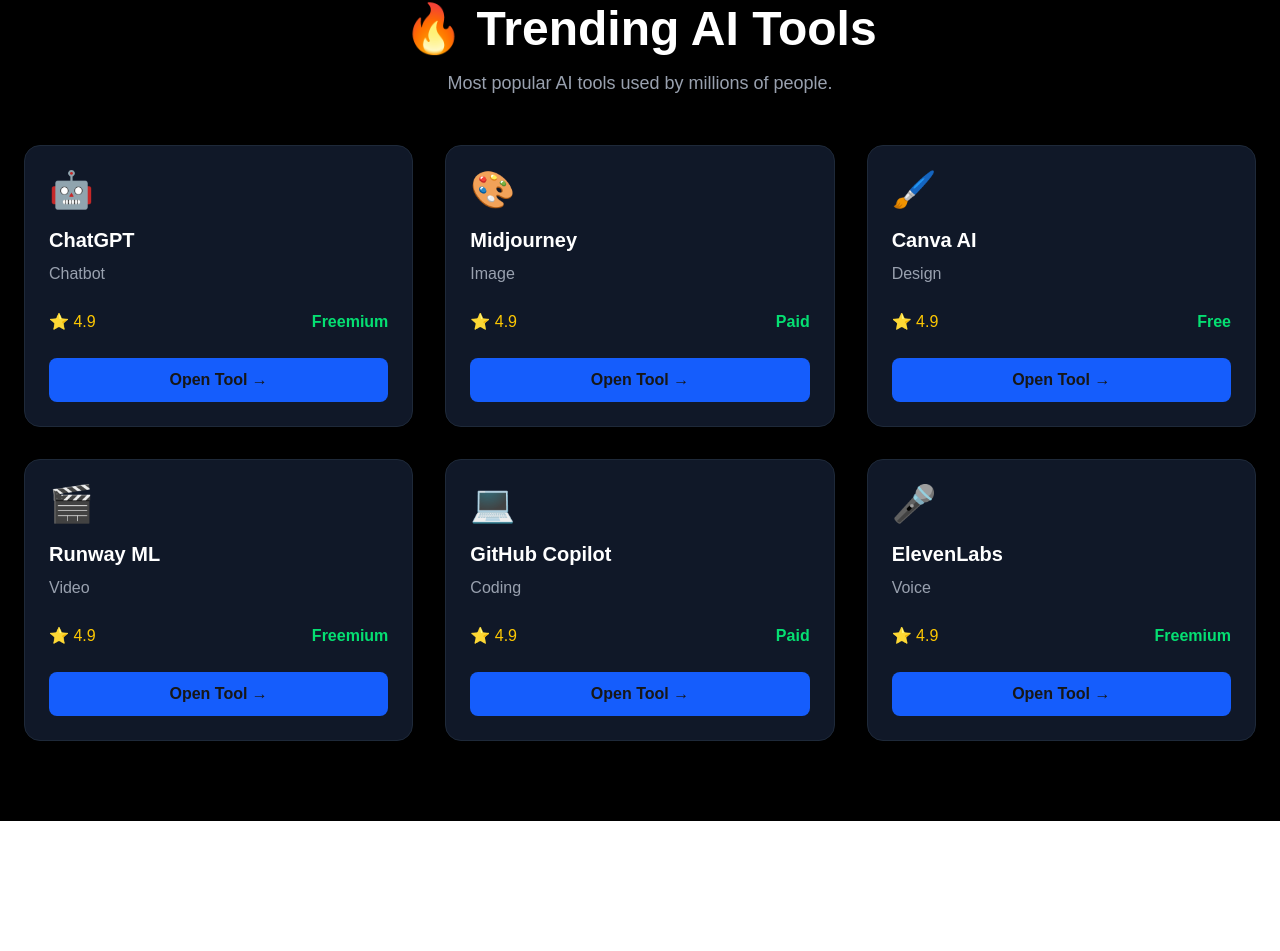
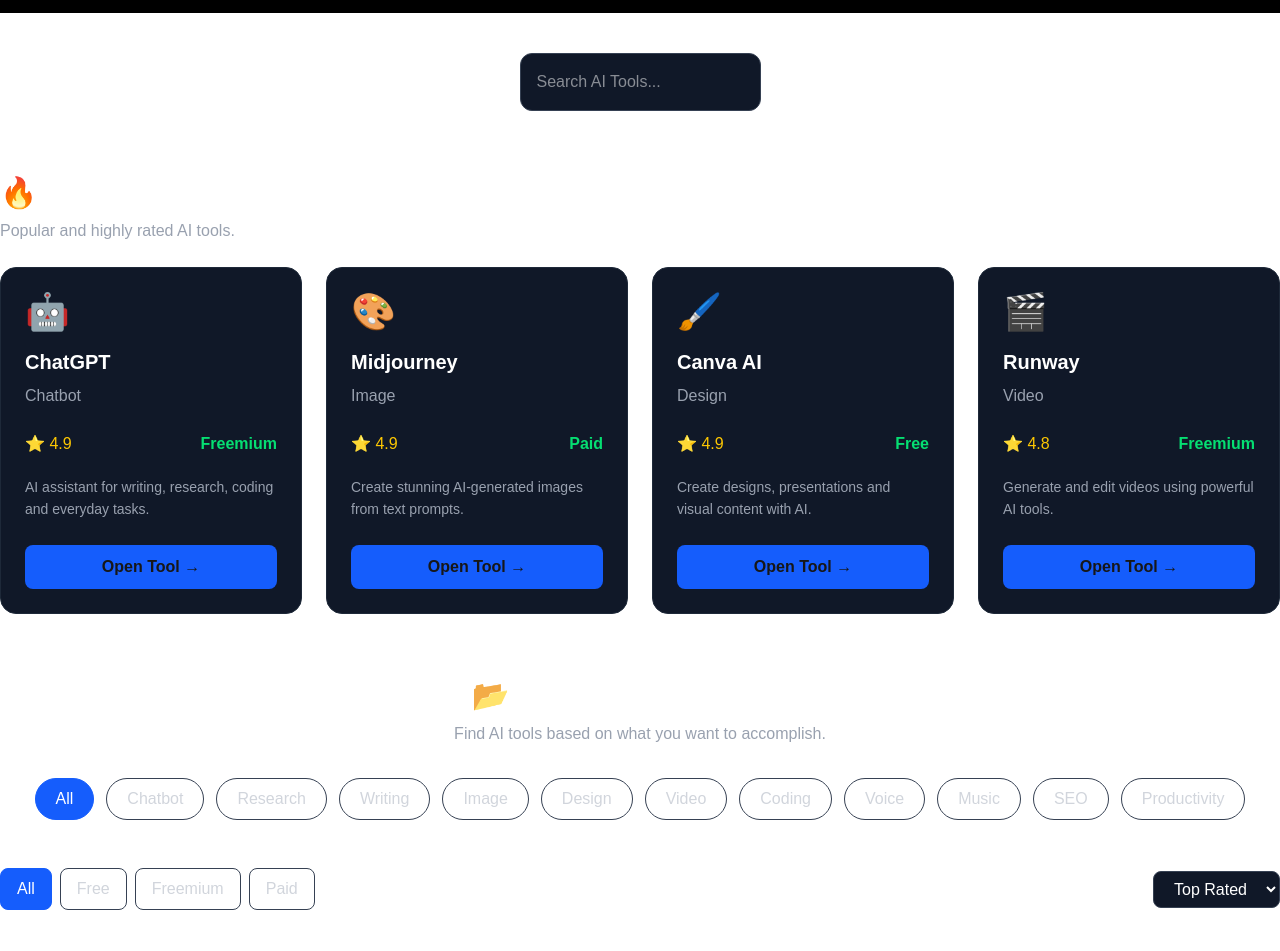
Before and after one commit to pankj00p00-dotcom/ai-tools, a Next.js app: page / in a window 1280 px wide. Shown: the part 1387-2338 px from the top of the page. Built offline with nearby package versions, Linux system fonts and the light colour scheme.

Commit message:
Improve SEO metadata

```diff
--- a/app/components/Hero.tsx
+++ b/app/components/Hero.tsx
@@ -1,7 +1,23 @@
+"use client";
+
+import Link from "next/link";
+import { useState } from "react";
 import ToolCard from "./ToolCard";
 import { tools } from "../data/tools";
 
 export default function Hero() {
+  const [search, setSearch] = useState("");
+
+  const searchResults = tools.filter((tool) =>
+    `${tool.name} ${tool.category} ${tool.description}`
+      .toLowerCase()
+      .includes(search.toLowerCase())
+  );
+
+  const displayedTools = search
+    ? searchResults.slice(0, 4)
+    : tools.slice(0, 4);
+
   return (
     <main className="min-h-screen bg-black text-white flex flex-col items-center px-6 pt-28 pb-20">
 
@@ -30,27 +46,45 @@ export default function Hero() {
       {/* Search */}
       <input
         type="text"
+        value={search}
+        onChange={(e) => setSearch(e.target.value)}
         placeholder="Search AI Tools..."
-        className="w-full max-w-xl rounded-xl border border-gray-700 bg-gray-900 p-4 text-white mt-8"
+        className="w-full max-w-xl rounded-xl border border-gray-700 bg-gray-900 p-4 text-white mt-8 outline-none focus:border-blue-500"
       />
 
-      {/* Featured Tools */}
+      {/* Results */}
       <div className="grid grid-cols-1 md:grid-cols-2 gap-6 mt-12 max-w-5xl mx-auto w-full">
 
-        {tools.slice(0, 4).map((tool) => (
+        {displayedTools.length > 0 ? (
+          displayedTools.map((tool) => (
             <ToolCard
               key={tool.id}
               icon={tool.icon}
               title={tool.name}
-            slug={tool.slug}
               category={tool.category}
               price={tool.pricing}
               rating={tool.rating.toString()}
               description={tool.description}
+              url={tool.url}
             />
-        ))}
+          ))
+        ) : (
+          <p className="text-gray-400 text-center col-span-full">
+            No AI tool found.
+          </p>
+        )}
 
       </div>
+
+      {/* View More */}
+      {!search && (
+        <Link
+          href="/tools"
+          className="mt-10 bg-blue-600 hover:bg-blue-700 px-8 py-3 rounded-xl font-semibold transition"
+        >
+          View More AI Tools →
+        </Link>
+      )}
 
     </main>
   );
--- a/app/components/ToolCard.tsx
+++ b/app/components/ToolCard.tsx
@@ -1,23 +1,21 @@
-import Link from "next/link";
-
 type ToolCardProps = {
   icon: string;
   title: string;
-  slug: string;
   category: string;
   price: string;
   description?: string;
   rating?: string;
+  url: string;
 };
 
 export default function ToolCard({
   icon,
   title,
-  slug,
   category,
   price,
   description,
   rating = "4.9",
+  url,
 }: ToolCardProps) {
   return (
     <div className="bg-gray-900 border border-gray-800 rounded-2xl p-6 hover:border-blue-500 hover:-translate-y-1 transition-all duration-300">
@@ -55,13 +53,15 @@ export default function ToolCard({
         </p>
       )}
 
-      {/* Button */}
-      <Link
-        href={`/tools/${slug}`}
-        className="block text-center mt-6 w-full bg-blue-600 hover:bg-blue-700 rounded-lg py-2.5 font-semibold transition"
+      {/* Direct Tool Button */}
+      <a
+        href={url}
+        target="_blank"
+        rel="noopener noreferrer"
+        className="mt-6 w-full bg-blue-600 hover:bg-blue-700 rounded-lg py-2.5 font-semibold transition flex items-center justify-center"
       >
         Open Tool →
-      </Link>
+      </a>
 
     </div>
   );
--- a/app/components/ToolSearch.tsx
+++ b/app/components/ToolSearch.tsx
@@ -1,6 +1,6 @@
 "use client";
 
-import { useState } from "react";
+import { useEffect, useState } from "react";
 import ToolCard from "./ToolCard";
 import { tools } from "../data/tools";
 
@@ -23,7 +23,6 @@ export default function ToolSearch() {
     "Music",
     "SEO",
     "Productivity",
-
   ];
 
   const pricingOptions = [
@@ -33,8 +32,120 @@ export default function ToolSearch() {
     "Paid",
   ];
 
+  // Read filters from URL
+  useEffect(() => {
+    const params = new URLSearchParams(window.location.search);
+
+    const searchQuery = params.get("search");
+    const categoryQuery = params.get("category");
+    const pricingQuery = params.get("pricing");
+    const sortQuery = params.get("sort");
+
+    if (searchQuery) {
+      setSearch(searchQuery);
+    }
+
+    if (categoryQuery && categories.includes(categoryQuery)) {
+      setCategory(categoryQuery);
+    }
+
+    if (pricingQuery && pricingOptions.includes(pricingQuery)) {
+      setPricing(pricingQuery);
+    }
+
+    if (
+      sortQuery &&
+      ["Top Rated", "Name A-Z", "Name Z-A"].includes(sortQuery)
+    ) {
+      setSort(sortQuery);
+    }
+  }, []);
+
+  // Update URL
+  const updateURL = (
+    newSearch: string,
+    newCategory: string,
+    newPricing: string,
+    newSort: string
+  ) => {
+    const params = new URLSearchParams();
+
+    if (newSearch.trim()) {
+      params.set("search", newSearch.trim());
+    }
+
+    if (newCategory !== "All") {
+      params.set("category", newCategory);
+    }
+
+    if (newPricing !== "All") {
+      params.set("pricing", newPricing);
+    }
+
+    if (newSort !== "Top Rated") {
+      params.set("sort", newSort);
+    }
+
+    const queryString = params.toString();
+
+    window.history.replaceState(
+      {},
+      "",
+      queryString ? `/tools?${queryString}` : "/tools"
+    );
+  };
+
+  // Search
+  const handleSearch = (value: string) => {
+    setSearch(value);
+
+    updateURL(
+      value,
+      category,
+      pricing,
+      sort
+    );
+  };
+
+  // Category
+  const handleCategory = (value: string) => {
+    setCategory(value);
+
+    updateURL(
+      search,
+      value,
+      pricing,
+      sort
+    );
+  };
+
+  // Pricing
+  const handlePricing = (value: string) => {
+    setPricing(value);
+
+    updateURL(
+      search,
+      category,
+      value,
+      sort
+    );
+  };
+
+  // Sorting
+  const handleSort = (value: string) => {
+    setSort(value);
+
+    updateURL(
+      search,
+      category,
+      pricing,
+      value
+    );
+  };
+
+  // Filter tools
   let filteredTools = tools.filter((tool) => {
-    const searchText = search.toLowerCase();
+    const searchText = search.toLowerCase().trim();
 
     const matchesSearch =
       tool.name.toLowerCase().includes(searchText) ||
@@ -50,6 +161,7 @@ export default function ToolSearch() {
     return matchesSearch && matchesCategory && matchesPricing;
   });
 
+  // Sorting
   filteredTools = [...filteredTools].sort((a, b) => {
     if (sort === "Top Rated") {
       return b.rating - a.rating;
@@ -66,6 +178,11 @@ export default function ToolSearch() {
     return 0;
   });
 
+  // Trending tools
+  const trendingTools = [...tools]
+    .sort((a, b) => b.rating - a.rating)
+    .slice(0, 4);
+
   return (
     <>
       {/* Search */}
@@ -73,18 +190,57 @@ export default function ToolSearch() {
         <input
           type="text"
           value={search}
-          onChange={(e) => setSearch(e.target.value)}
+          onChange={(e) => handleSearch(e.target.value)}
           placeholder="Search AI Tools..."
           className="w-full rounded-xl border border-gray-700 bg-gray-900 p-4 text-white outline-none focus:border-blue-500"
         />
       </div>
 
-      {/* Category Filter */}
+      {/* Trending Section */}
+      <section id="trending" className="scroll-mt-28 mt-16">
+        <div className="flex items-center justify-between mb-6">
+          <div>
+            <h2 className="text-3xl font-bold text-white">
+              🔥 Trending AI Tools
+            </h2>
+
+            <p className="text-gray-400 mt-2">
+              Popular and highly rated AI tools.
+            </p>
+          </div>
+        </div>
+
+        <div className="grid grid-cols-1 md:grid-cols-2 lg:grid-cols-4 gap-6">
+          {trendingTools.map((tool) => (
+            <ToolCard
+              key={tool.id}
+              icon={tool.icon}
+              title={tool.name}
+              category={tool.category}
+              price={tool.pricing}
+              rating={tool.rating.toString()}
+              description={tool.description}
+              url={tool.url}
+            />
+          ))}
+        </div>
+      </section>
+
+      {/* Categories */}
+      <section id="categories" className="scroll-mt-28 mt-16">
+        <h2 className="text-3xl font-bold text-white text-center">
+          📂 Browse by Category
+        </h2>
+
+        <p className="text-gray-400 text-center mt-2">
+          Find AI tools based on what you want to accomplish.
+        </p>
+
         <div className="flex flex-wrap justify-center gap-3 mt-8">
           {categories.map((item) => (
             <button
               key={item}
-            onClick={() => setCategory(item)}
+              onClick={() => handleCategory(item)}
               className={`px-5 py-2 rounded-full border transition ${
                 category === item
                   ? "bg-blue-600 border-blue-600 text-white"
@@ -95,16 +251,20 @@ export default function ToolSearch() {
             </button>
           ))}
         </div>
+      </section>
+
+      {/* Filters */}
+      <section className="mt-12">
 
         {/* Pricing + Sorting */}
-      <div className="flex flex-col md:flex-row justify-between items-center gap-4 mt-8">
+        <div className="flex flex-col md:flex-row justify-between items-center gap-4">
 
           {/* Pricing */}
           <div className="flex flex-wrap gap-2">
             {pricingOptions.map((item) => (
               <button
                 key={item}
-              onClick={() => setPricing(item)}
+                onClick={() => handlePricing(item)}
                 className={`px-4 py-2 rounded-lg border transition ${
                   pricing === item
                     ? "bg-blue-600 border-blue-600 text-white"
@@ -119,7 +279,7 @@ export default function ToolSearch() {
           {/* Sorting */}
           <select
             value={sort}
-          onChange={(e) => setSort(e.target.value)}
+            onChange={(e) => handleSort(e.target.value)}
             className="bg-gray-900 border border-gray-700 text-white rounded-lg px-4 py-2 outline-none"
           >
             <option>Top Rated</option>
@@ -128,24 +288,33 @@ export default function ToolSearch() {
           </select>
 
         </div>
+      </section>
 
-      {/* Results Count */}
-      <p className="text-gray-500 mt-8">
+      {/* Results */}
+      <section className="mt-10">
+
+        <div className="flex items-center justify-between">
+          <h2 className="text-2xl font-bold text-white">
+            🤖 All AI Tools
+          </h2>
+
+          <p className="text-gray-500">
             Showing {filteredTools.length} tools
           </p>
+        </div>
 
-      {/* Results */}
+        {/* Tool Grid */}
         <div className="grid grid-cols-1 md:grid-cols-2 lg:grid-cols-3 gap-6 mt-6">
           {filteredTools.map((tool) => (
             <ToolCard
               key={tool.id}
               icon={tool.icon}
               title={tool.name}
-            slug={tool.slug}
               category={tool.category}
               price={tool.pricing}
               rating={tool.rating.toString()}
               description={tool.description}
+              url={tool.url}
             />
           ))}
         </div>
@@ -156,6 +325,8 @@ export default function ToolSearch() {
             No AI tools found.
           </p>
         )}
+
+      </section>
     </>
   );
 }
--- a/app/layout.tsx
+++ b/app/layout.tsx
@@ -13,10 +13,10 @@ const geistMono = Geist_Mono({
 });
 
 export const metadata: Metadata = {
-  metadataBase: new URL("https://yourdomain.com"),
+  metadataBase: new URL("https://ai-tools-three-rho.vercel.app"),
 
   title: {
-    default: "AI Tools - Discover the Best AI Tools",
+    default: "AI Tools – Discover the Best AI Tools",
     template: "%s | AI Tools",
   },
 
@@ -28,20 +28,33 @@ export const metadata: Metadata = {
     "best AI tools",
     "AI tools directory",
     "free AI tools",
+    "AI software",
     "artificial intelligence tools",
   ],
-
-  openGraph: {
-    title: "AI Tools - Discover the Best AI Tools",
-    description:
-      "Explore the best AI tools for writing, images, video, coding, SEO, marketing and productivity.",
-    type: "website",
-    siteName: "AI Tools",
-  },
 
   robots: {
     index: true,
     follow: true,
+  },
+
+  openGraph: {
+    title: "AI Tools – Discover the Best AI Tools",
+    description:
+      "Explore the best AI tools for writing, images, video, coding, SEO, marketing and productivity.",
+    url: "https://ai-tools-three-rho.vercel.app",
+    siteName: "AI Tools",
+    type: "website",
+  },
+
+  twitter: {
+    card: "summary_large_image",
+    title: "AI Tools – Discover the Best AI Tools",
+    description:
+      "Explore the best AI tools for writing, images, video, coding, SEO, marketing and productivity.",
+  },
+
+  alternates: {
+    canonical: "https://ai-tools-three-rho.vercel.app",
   },
 };
 
--- a/app/page.tsx
+++ b/app/page.tsx
@@ -8,18 +8,20 @@ import LatestTools from "./components/LatestTools";
 import Stats from "./components/Stats";
 import Testimonials from "./components/Testimonials";
 import WhyChoose from "./components/WhyChoose";
+import ToolSearch from "./components/ToolSearch";
 export default function Home() {
   return (
     <>
       <Navbar />
       <Hero />
+      <ToolSearch />
       <Trending />
       <Categories />
       <Collections />
       <LatestTools />
       <Stats />
       <Testimonials />
-      <WhyChoose />
+
       <Footer />
       </>
   );
```
Also changed, not shown: app/components/Navbar.tsx (+6 -2 lines), app/tools/[slug]/page.tsx (+19 -4 lines), app/tools/page.tsx (+8 -1 lines). Lines whose indentation alone changed are shown as unchanged.
